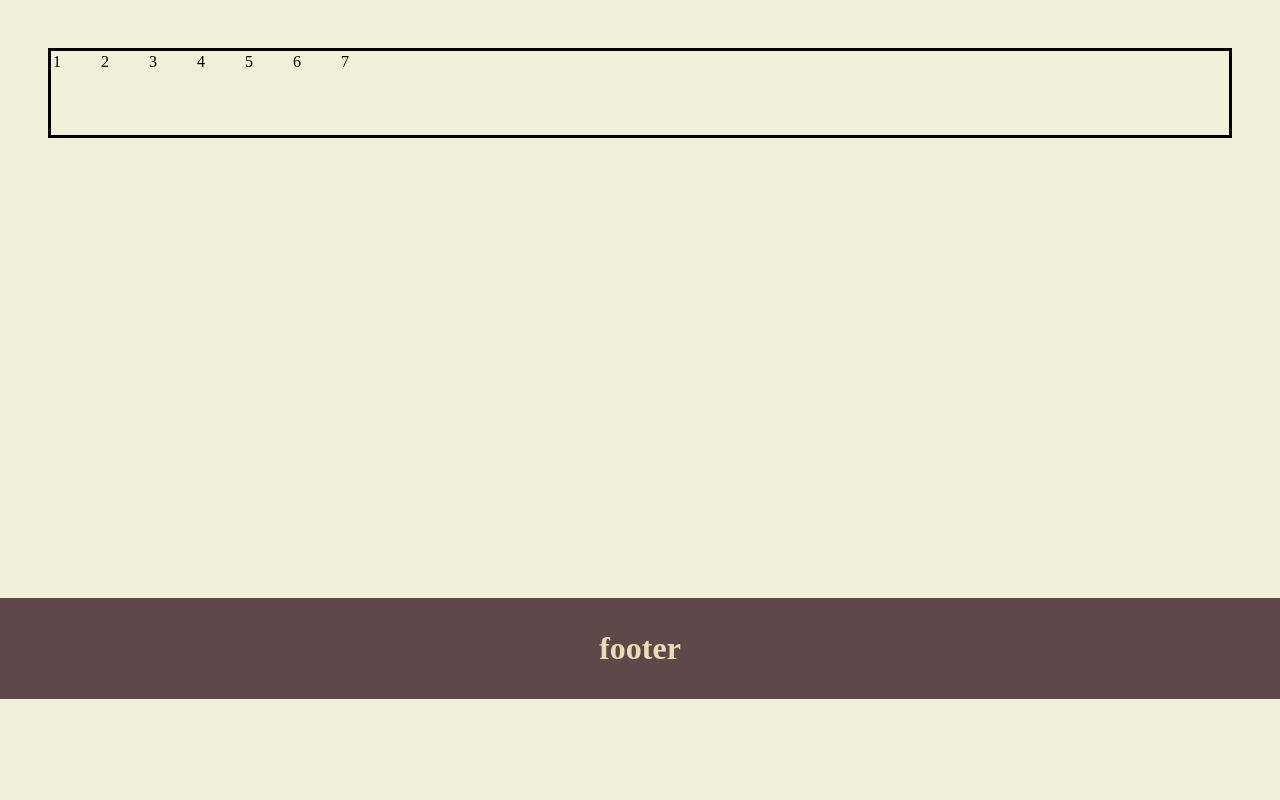
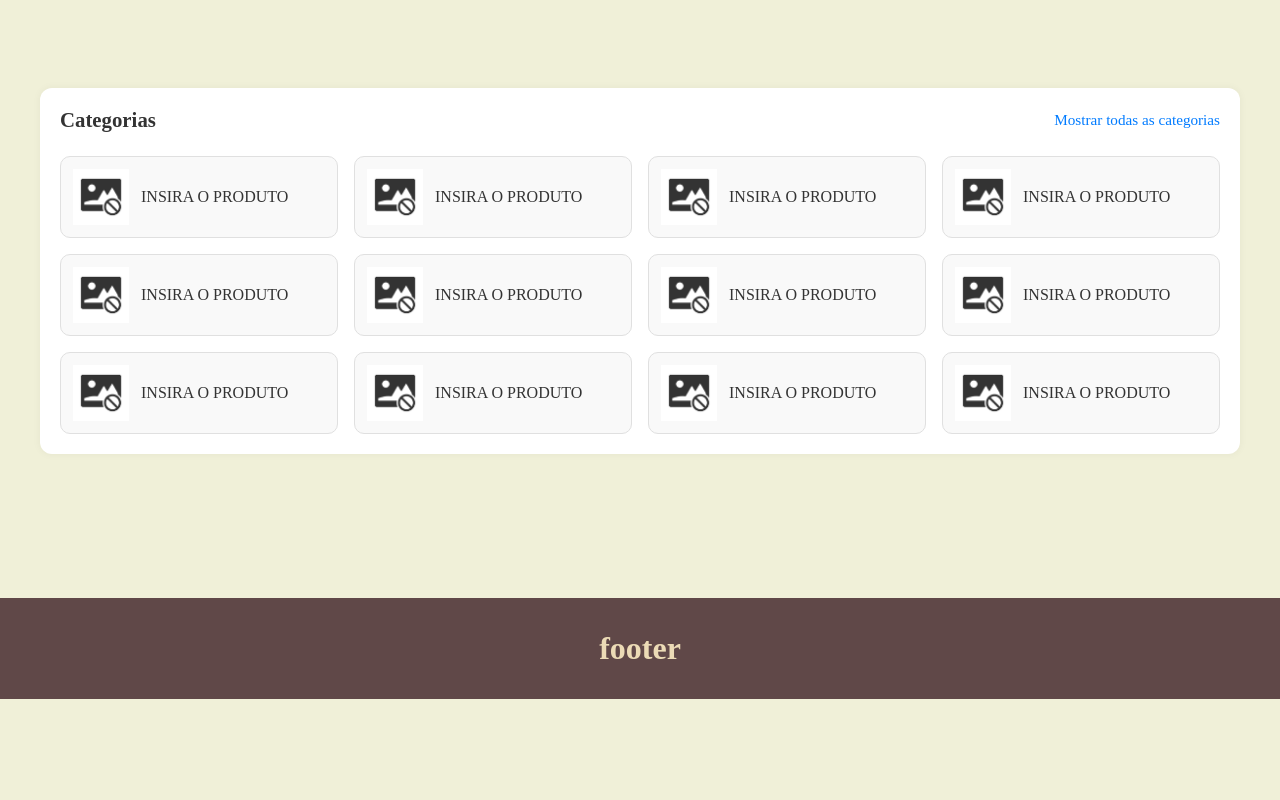
Before and after one commit to coelho-py/loja-virtual, a PHP site: page / in a window 1280 px wide. Shown: the part 101-901 px from the top of the page. Before the commit the page ends 800 px from the top, so only its background shows below. Run offline with PHP 8.4, Linux system fonts and the light colour scheme.

Commit message:
1°Div Produtos(Categorias)

```diff
--- a/estilo.css
+++ b/estilo.css
@@ -19,11 +19,9 @@ header{
     padding: 2rem;
 }
 
-main{
-    display: flex;
-    padding: 3rem;
-    gap:100px;
-    height:100vhd;
+main {
+    padding: 3rem 1rem;
+    min-height: 100vh;
 }
 
 footer{
@@ -37,17 +35,6 @@ footer{
 
 h1{
     color: #ECDBB6;
-}
-
-
-section{
-    border:3px solid black;
-    padding: 1.3rem;
-    width: 100%;
-    height: 100%;
-    display: flex;
-    padding:2px;
-
 }
 
 .card{
@@ -100,3 +87,69 @@ nav a:hover::after{
   align-content: center;
 
 }
+
+/* DIV Product */
+.categorias {
+    max-width: 1200px;
+    margin: 40px auto;
+    padding: 20px;
+    background-color: #fff;
+    border-radius: 12px;
+    box-shadow: 0 0 8px rgba(0, 0, 0, 0.05);
+}
+
+.topo-categorias {
+    display: flex;
+    justify-content: space-between;
+    align-items: center;
+    margin-bottom: 24px;
+}
+
+.topo-categorias h2 {
+    font-size: 1.3rem;
+    font-weight: bold;
+    color: #333;
+}
+
+.topo-categorias a {
+    font-size: 0.95rem;
+    color: #007bff;
+    text-decoration: none;
+}
+
+.topo-categorias a:hover {
+    text-decoration: underline;
+}
+
+.grid-categorias {
+    display: grid;
+    grid-template-columns: repeat(auto-fit, minmax(260px, 1fr));
+    gap: 16px;
+}
+
+.categoria-item {
+    display: flex;
+    align-items: center;
+    background-color: #f9f9f9;
+    border: 1px solid #e0e0e0;
+    padding: 12px;
+    border-radius: 10px;
+    transition: box-shadow 0.2s ease-in-out;
+}
+
+.categoria-item:hover {
+    box-shadow: 0 0 8px rgba(0, 0, 0, 0.1);
+}
+
+.categoria-item img {
+    width: 56px;
+    height: 56px;
+    object-fit: contain;
+    margin-right: 12px;
+}
+
+.categoria-item span {
+    font-size: 1rem;
+    font-weight: 500;
+    color: #333;
+}
--- a/index.html
+++ b/index.html
@@ -19,16 +19,63 @@
 
     </header>
      <main>
+        <!--Products Category-->
+        <section class="categorias">
+            <div class="topo-categorias">
+                <h2>Categorias</h2>
+                <a href="#">Mostrar todas as categorias</a>
+            </div>
 
-        <!--Products in page start-->
-        <section>
-            <div class="card ">1</div>
-            <div class="card">2</div>
-            <div class="card">3</div>
-            <div class="card">4</div>
-            <div class="card">5</div>
-            <div class="card">6</div>
-            <div class="card">7</div>
+            <div class="grid-categorias">
+                <div class="categoria-item">
+                    <img src="imagens/images.png" alt="Exemplo">
+                    <span>INSIRA O PRODUTO</span>
+                </div>
+                <div class="categoria-item">
+                    <img src="imagens/images.png" alt="Exemplo">
+                    <span>INSIRA O PRODUTO</span>
+                </div>
+                <div class="categoria-item">
+                    <img src="imagens/images.png" alt="Exemplo">
+                    <span>INSIRA O PRODUTO</span>
+                </div>
+                <div class="categoria-item">
+                    <img src="imagens/images.png" alt="Exemplo">
+                    <span>INSIRA O PRODUTO</span>
+                </div>
+                <div class="categoria-item">
+                    <img src="imagens/images.png" alt="Exemplo">
+                    <span>INSIRA O PRODUTO</span>
+                </div>
+                <div class="categoria-item">
+                    <img src="imagens/images.png" alt="Exemplo">
+                    <span>INSIRA O PRODUTO</span>
+                </div>
+                <div class="categoria-item">
+                    <img src="imagens/images.png" alt="Exemplo">
+                    <span>INSIRA O PRODUTO</span>
+                </div>
+                <div class="categoria-item">
+                    <img src="imagens/images.png" alt="Exemplo">
+                    <span>INSIRA O PRODUTO</span>
+                </div>
+                <div class="categoria-item">
+                    <img src="imagens/images.png" alt="Exemplo">
+                    <span>INSIRA O PRODUTO</span>
+                </div>
+                <div class="categoria-item">
+                    <img src="imagens/images.png" alt="Exemplo">
+                    <span>INSIRA O PRODUTO</span>
+                </div>
+                <div class="categoria-item">
+                    <img src="imagens/images.png" alt="Exemplo">
+                    <span>INSIRA O PRODUTO</span>
+                </div>
+                <div class="categoria-item">
+                    <img src="imagens/images.png" alt="Exemplo">
+                    <span>INSIRA O PRODUTO</span>
+                </div>
+            </div>
         </section>
     </main>
 
```
